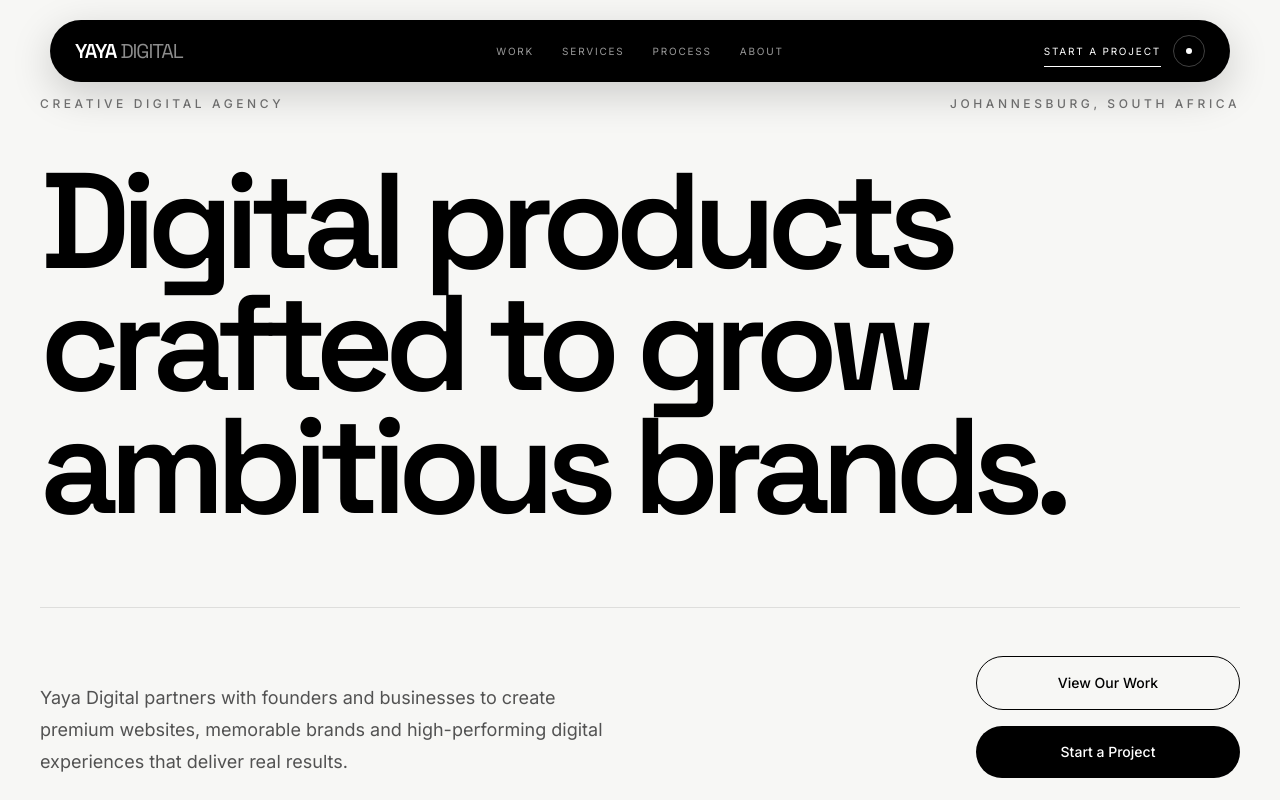
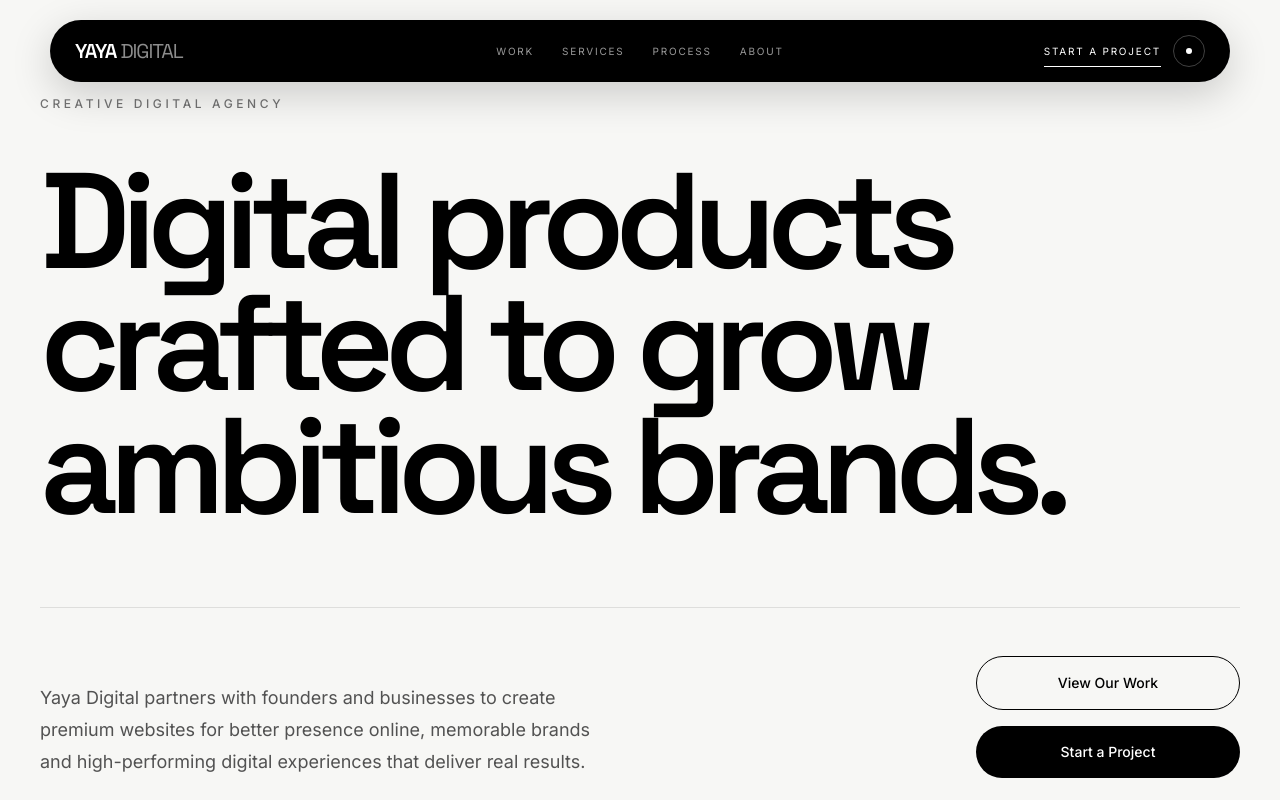
Before and after one commit to siyachili/yaya-digital, a Next.js app: page / in a window 1280 px wide. Shown: the top 800 px of the page. Built offline with nearby package versions, Linux system fonts and the light colour scheme.

Commit message:
update minor

```diff
--- a/components/Footer.jsx
+++ b/components/Footer.jsx
@@ -61,7 +61,6 @@ export default function Footer() {
 
           <div className="flex items-center gap-6">
             <a href="#">Instagram</a>
-            <a href="#">LinkedIn</a>
             <a href="#top">Back to top ↑</a>
           </div>
         </div>
--- a/components/Hero.jsx
+++ b/components/Hero.jsx
@@ -8,7 +8,6 @@ export default function Hero() {
         {/* Eyebrow */}
         <div className="mb-12 flex flex-col gap-2 text-xs font-medium uppercase tracking-[0.3em] text-neutral-500 md:flex-row md:items-center md:justify-between">
           <span>Creative Digital Agency</span>
-          <span>Johannesburg, South Africa</span>
         </div>
 
         {/* Heading */}
@@ -25,7 +24,7 @@ export default function Hero() {
           <div className="md:col-span-6">
             <p className="max-w-xl text-lg leading-8 text-neutral-600">
               Yaya Digital partners with founders and businesses to create
-              premium websites, memorable brands and high-performing digital
+              premium websites for better presence online, memorable brands and high-performing digital
               experiences that deliver real results.
             </p>
           </div>
```
